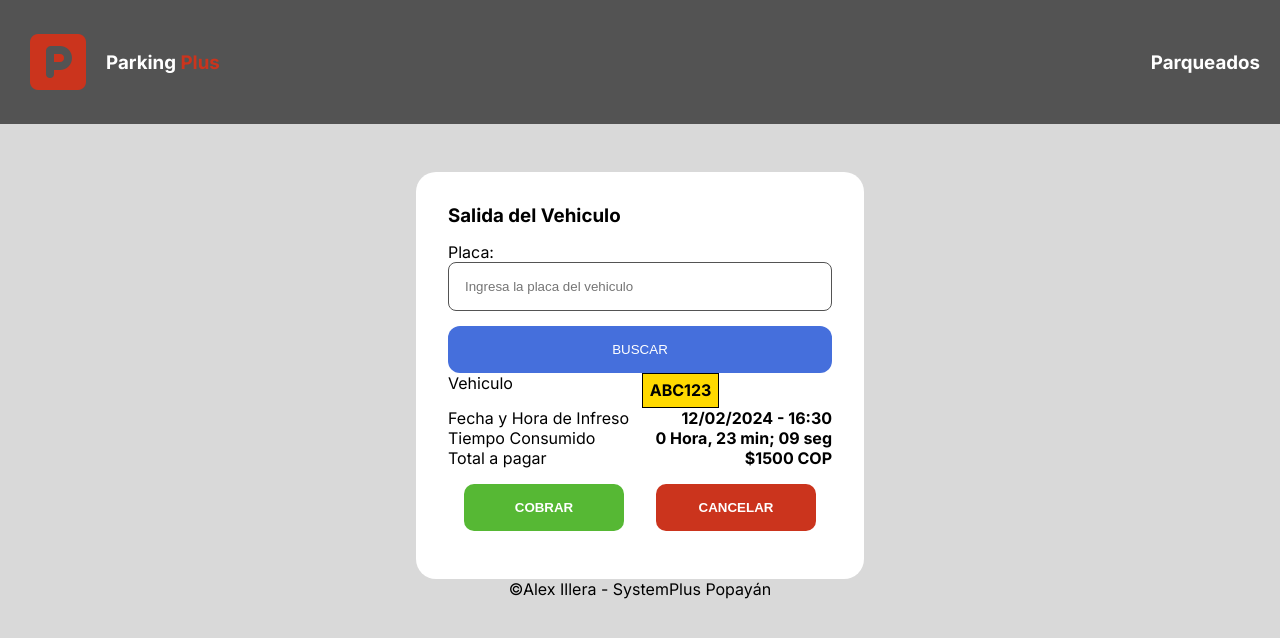
After one commit to aillera91/Parkin_plus, a PHP site: page /salidaVehiculo.php in a window 1280 px wide. The commit adds this page. Shown: the top 638 px of the page. Run offline with PHP 8.4, Linux system fonts and the light colour scheme.

Commit message:
Trabajando Salida Vehiculo

```diff
--- a/css/global.css
+++ b/css/global.css
@@ -1,6 +1,11 @@
 * {
     margin: 0;
     padding: 0;
+}
+
+a {
+    text-decoration: none;
+    color: inherit;
 }
 
 :root {
@@ -9,7 +14,7 @@
     --grisOscuro: #535353;
     --verde:#56B834;
     --azul: #456FDC;
-    --amarillo: #D7DB07;
+    --amarillo: #ffd900;
 }
 
 body {
--- /dev/null
+++ b/css/salidaVehiculo.css
@@ -0,0 +1,77 @@
+.contenedor-salida-vehiculo {
+    background-color: white;
+    width: 30%;
+    margin: 0 auto;
+    margin-top: 3rem;
+    padding: 2rem;
+    border-radius: 20px;
+}
+
+.buscador {
+    display: flex;
+    flex-direction: column;
+
+    input {
+        padding: 1rem;
+        border-radius: 8px;
+        outline: none;
+        border: 1px solid var(--grisOscuro);
+    }
+    button {
+        background-color: var(--azul);
+        color: white;
+        text-transform: uppercase;
+        padding: 1rem;
+        border: none;
+        border-radius: 12px;
+        margin-top: 15px;
+        cursor: pointer;
+    }
+}
+
+.informacion {
+    display: grid;
+    grid-template-columns: auto auto;
+}
+
+.izquierda {
+    text-align: left;
+}
+
+.derecha {
+    text-align: right;
+    font-weight: bold;
+}
+
+.disenoPlaca {
+    border: 1px solid #000;
+    background-color: var(--amarillo);
+    width: fit-content;
+    padding: .4rem;
+
+}
+
+.botones-acciones{
+   display: flex;
+
+}
+
+.btnAccion {
+    padding: 1rem;
+    width: 100%;
+    margin: 1rem;
+    border: none;
+    border-radius: 10px;
+    text-transform: uppercase;
+    color: white;
+    font-weight: bold;
+    cursor: pointer;
+}
+
+.btnCobrar {
+    background-color: var(--verde);
+}
+
+.btnCancelar {
+    background-color: var(--rojoPrincipal);
+}
--- a/estilos.css
+++ b/estilos.css
@@ -9,3 +9,5 @@
 @import url('css/nuevoingreso.css');
 
 @import url('css/listadoparqueados.css');
+
+@import url("css/salidaVehiculo.css");
--- a/header.php
+++ b/header.php
@@ -1,4 +1,5 @@
 <header>
+    <a href="dashboard.php">
         <div class="encabezado-logo">
             <i class="fa-solid fa-square-parking rojo" style="font-size: 4rem;"></i>
             <h3>
@@ -6,7 +7,8 @@
                 <span class="rojo">Plus</span>
             </h3>
         </div>
-        <h3 style="color: white;">
-            <?php echo $nombrePagina ; ?>
-        </h3>
-    </header>
+    </a>
+    <h3 style="color: white;">
+        <?php echo $nombrePagina; ?>
+    </h3>
+</header>
--- a/parqueados.php
+++ b/parqueados.php
@@ -25,7 +25,7 @@ $vehiculos = $resultado->fetch_all(MYSQLI_ASSOC);
 
 ?>
 
-<h3>Vehiculos Parqueados</h3>
+<h3 style="padding-left: 2rem;">Vehiculos Parqueados</h3>
 
 <div class="contenedor-listado-parqueados">
 
--- /dev/null
+++ b/salidaVehiculo.php
@@ -0,0 +1,29 @@
+<?php
+$nombrePagina = "Parqueados";
+include "plantilla.php";
+include "header.php";
+?>
+<div class="contenedor-salida-vehiculo">
+    <h3>Salida del Vehiculo</h3>
+    <div class="buscador">
+        <label style="margin-top: 15px;">Placa:</label>
+        <input type="text" placeholder="Ingresa la placa del vehiculo">
+        <button>Buscar</button>
+    </div>
+    <div class="informacion">
+        <div class = "izquierda">Vehiculo</div>
+        <div class = "derecha disenoPlaca">ABC123</div>
+        <div class = "izquierda">Fecha y Hora de Infreso</div>
+        <div class = "derecha">12/02/2024 - 16:30</div>
+        <div class = "izquierda">Tiempo Consumido</div>
+        <div class = "derecha">0 Hora, 23 min; 09 seg</div>
+        <div class = "izquierda">Total a pagar</div>
+        <div class = "derecha">$1500 COP</div>
+    </div>
+    <div class="botones-acciones">
+        <button class="btnAccion btnCobrar">Cobrar</button>
+        <button class="btnAccion btnCancelar">Cancelar</button>
+    </div>
+</div>
+
+<?php include "footer.php";
```
Also changed, not shown: dashboard.php (+7 -0 lines).
